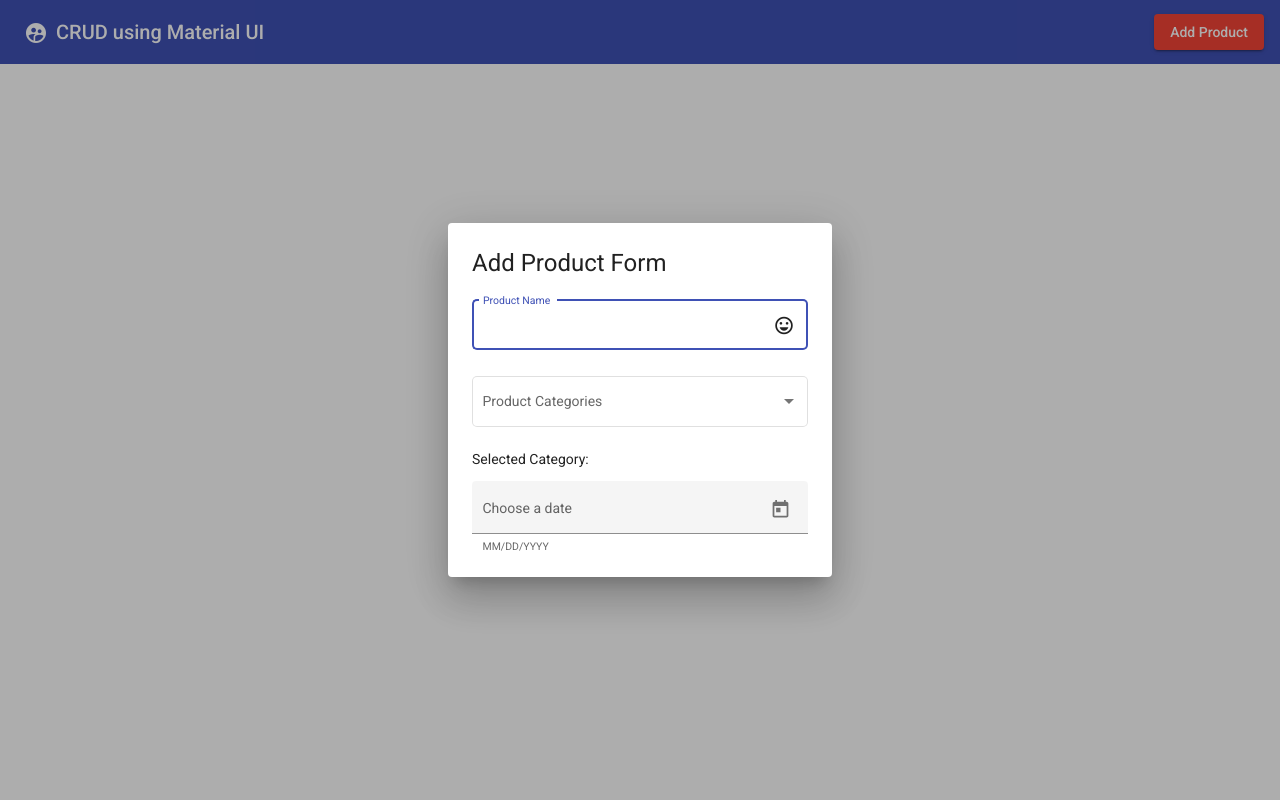
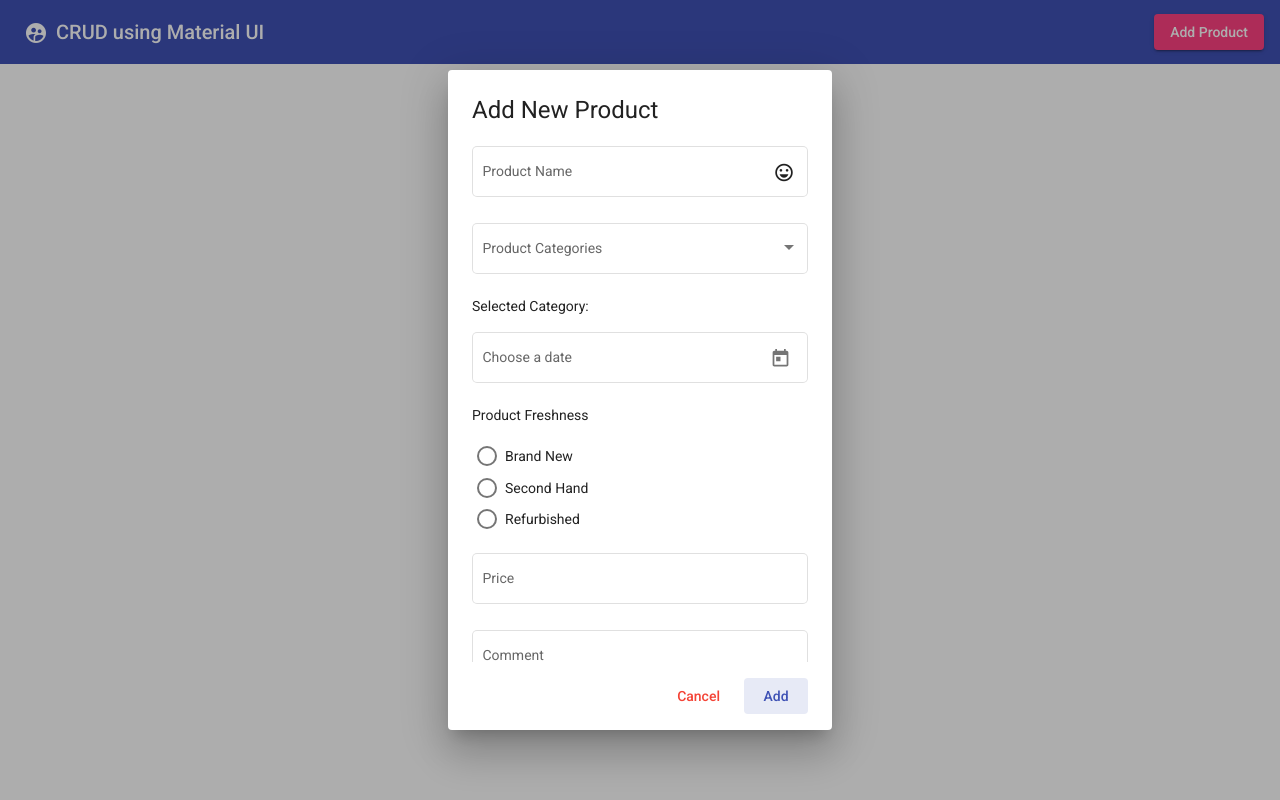
Before and after one commit to pwn-mm/Angular-reactive-form, an Angular app: page / in a window 1280 px wide. Both pictures are taken after a click on the button "Add Product". Built offline with nearby package versions, Linux system fonts and the light colour scheme.

Commit message:
Add New Product Form UI Complete

```diff
--- a/src/app/app.component.html
+++ b/src/app/app.component.html
@@ -4,5 +4,5 @@
   </button>
   <span>CRUD using Material UI</span>
   <span class="example-spacer"></span>
-  <button mat-raised-button color="warn" (click)="openDialog()">Add Product</button>
+  <button mat-raised-button color="accent" (click)="openDialog()">Add Product</button>
 </mat-toolbar>
--- a/src/app/app.module.ts
+++ b/src/app/app.module.ts
@@ -15,6 +15,7 @@ import { MatSelectModule } from '@angular/material/select';
 import { FormsModule } from '@angular/forms';
 import { MatDatepickerModule } from '@angular/material/datepicker';
 import { MatNativeDateModule } from '@angular/material/core';
+import {MatRadioModule} from '@angular/material/radio';
 
 @NgModule({
   declarations: [
@@ -34,7 +35,8 @@ import { MatNativeDateModule } from '@angular/material/core';
     MatSelectModule,
     FormsModule,
     MatDatepickerModule,
-    MatNativeDateModule
+    MatNativeDateModule,
+    MatRadioModule
   ],
   providers: [],
   bootstrap: [AppComponent]
--- a/src/app/dialog/dialog.component.html
+++ b/src/app/dialog/dialog.component.html
@@ -1,24 +1,46 @@
-<h1 mat-dialog-title>Add Product Form</h1>
+<h1 mat-dialog-title>Add New Product</h1>
 <mat-dialog-content>
+    <!-- Product Name -->
     <mat-form-field appearance="outline">
         <mat-label>Product Name</mat-label>
-        <input matInput placeholder="Placeholder">
+        <input matInput placeholder="Name" />
         <mat-icon matSuffix>sentiment_very_satisfied</mat-icon>
     </mat-form-field>
+    <!-- Product Category -->
     <mat-form-field appearance="outline">
         <mat-label>Product Categories</mat-label>
-        <mat-select [(ngModel)]="selectedValue" name="food">
-            <mat-option *ngFor="let cat of foods" [value]="cat.value">
-                {{cat.viewValue}}
+        <mat-select [(ngModel)]="selectedValue" name="phone">
+            <mat-option *ngFor="let ph of phones" [value]="ph.value">
+                {{ ph.viewValue }}
             </mat-option>
         </mat-select>
     </mat-form-field>
-    <p> Selected Category: {{selectedValue}} </p>
-    <mat-form-field appearance="fill">
+    <p>Selected Category: {{ selectedValue }}</p>
+    <!-- DatePicker -->
+    <mat-form-field appearance="outline">
         <mat-label>Choose a date</mat-label>
-        <input matInput [matDatepicker]="picker">
-        <mat-hint>MM/DD/YYYY</mat-hint>
+        <input matInput [matDatepicker]="picker" />
         <mat-datepicker-toggle matSuffix [for]="picker"></mat-datepicker-toggle>
         <mat-datepicker #picker></mat-datepicker>
     </mat-form-field>
+    <!-- Product Freshness -->
+    <mat-label>Product Freshness</mat-label>
+    <mat-radio-group class="example-radio-group" aria-label="Select an option">
+        <mat-radio-button class="example-radio-button" *ngFor="let fresh of freshnessList" [value]="fresh"> {{fresh}}
+        </mat-radio-button>
+    </mat-radio-group>
+    <!-- Product Price -->
+    <mat-form-field appearance="outline">
+        <mat-label>Price</mat-label>
+        <input matInput type="number" placeholder="Price" />
+    </mat-form-field>
+    <!-- Comment -->
+    <mat-form-field appearance="outline">
+        <mat-label>Comment</mat-label>
+        <textarea matInput></textarea>
+    </mat-form-field>
 </mat-dialog-content>
+<mat-dialog-actions align="end">
+    <button color="warn" mat-button mat-dialog-close>Cancel</button>
+    <button color="primary" mat-button [mat-dialog-close]="true" cdkFocusInitial>Add</button>
+  </mat-dialog-actions>
--- a/src/app/dialog/dialog.component.scss
+++ b/src/app/dialog/dialog.component.scss
@@ -1,3 +1,14 @@
 mat-form-field {
   width: 100%;
 }
+
+.example-radio-group {
+  display: flex;
+  flex-direction: column;
+  margin: 15px 0;
+  // align-items: flex-start;
+}
+
+.example-radio-button {
+  margin: 5px;
+}
--- a/src/app/dialog/dialog.component.ts
+++ b/src/app/dialog/dialog.component.ts
@@ -15,11 +15,14 @@ export class DialogComponent implements OnInit {
   selectedValue: string;
 
   // dummies
-  foods: Category[] = [
-    { value: 'steak-0', viewValue: 'Steak' },
-    { value: 'pizza-1', viewValue: 'Pizza' },
-    { value: 'tacos-2', viewValue: 'Tacos' },
+  phones: Category[] = [
+    { value: 'a-0', viewValue: 'Apple' },
+    { value: 'op-1', viewValue: 'One Plus' },
+    { value: 'ss-2', viewValue: 'Samsaung' },
   ];
+
+
+  freshnessList = ["Brand New", "Second Hand", "Refurbished"]
 
   constructor() { }
 
```
